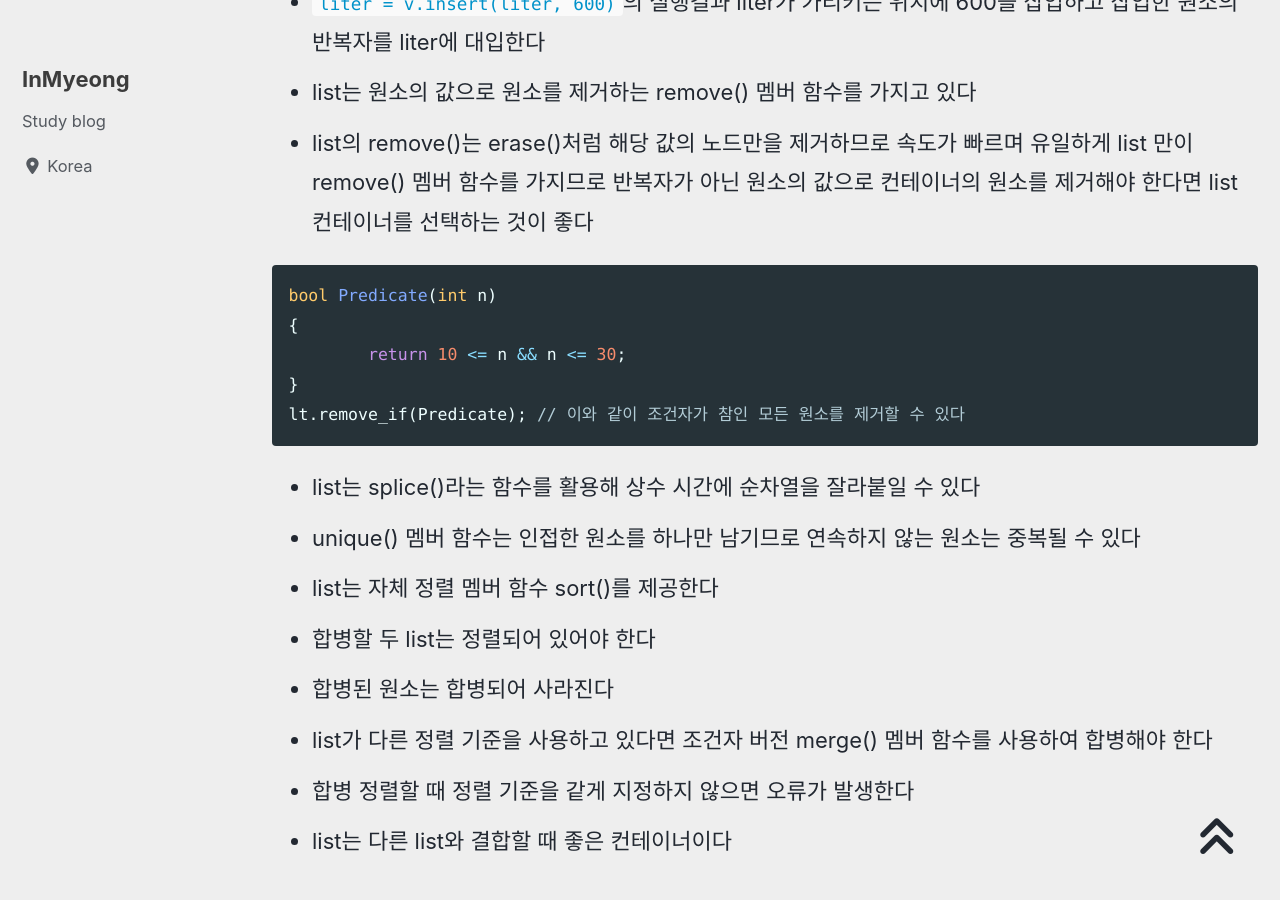
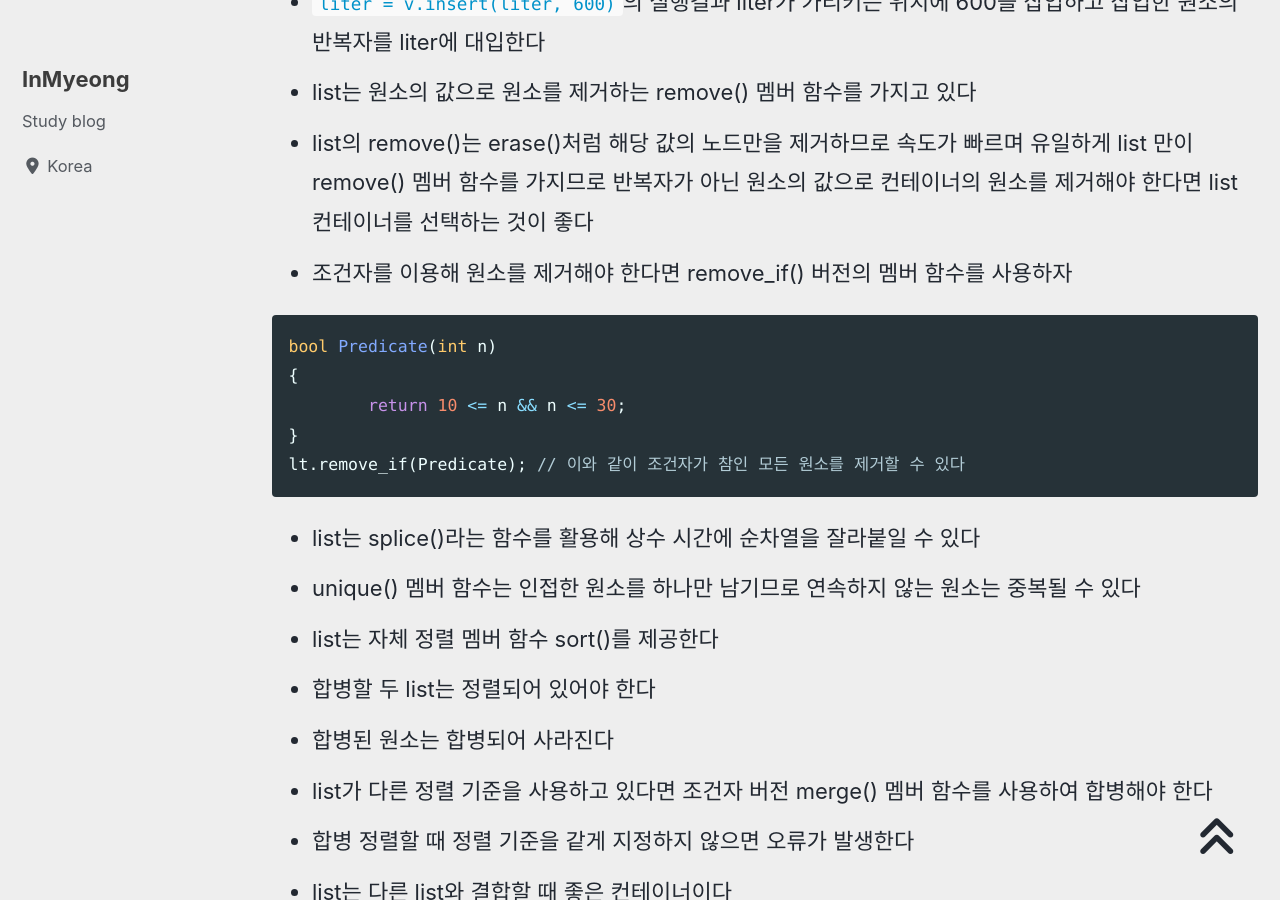
Before and after one commit to devMyeong/devMyeong.github.io, a Jekyll site: the page built from _posts/stl/2021-08-12-cpp-stl.md, in a window 1280 px wide and 900 px high, scrolled down 12207 px. Built offline with Jekyll 4.4.1, drawn with Linux system fonts in a browser that asks for light colours; cached includes are drawn as plain includes; nearby versions of some CDN libraries; some web fonts are replaced; comment, search, counter and statistics services are not loaded.

Commit message:
update stl chapter 06-3

````diff
--- a/_posts/stl/2021-08-12-cpp-stl.md
+++ b/_posts/stl/2021-08-12-cpp-stl.md
@@ -212,6 +212,7 @@ const vector<int>const_iterator	// 다음 원소로 이동이 불가능하며
 - `liter = v.insert(liter, 600)`의 실행결과 liter가 가리키는 위치에 600을 삽입하고 삽입한 원소의 반복자를 liter에 대입한다
 - list는 원소의 값으로 원소를 제거하는 remove() 멤버 함수를 가지고 있다
 - list의 remove()는 erase()처럼 해당 값의 노드만을 제거하므로 속도가 빠르며 유일하게 list 만이 remove() 멤버 함수를 가지므로 반복자가 아닌 원소의 값으로 컨테이너의 원소를 제거해야 한다면 list 컨테이너를 선택하는 것이 좋다
+- 조건자를 이용해 원소를 제거해야 한다면 remove_if() 버전의 멤버 함수를 사용하자
 
 ```cpp
 bool Predicate(int n)
````
